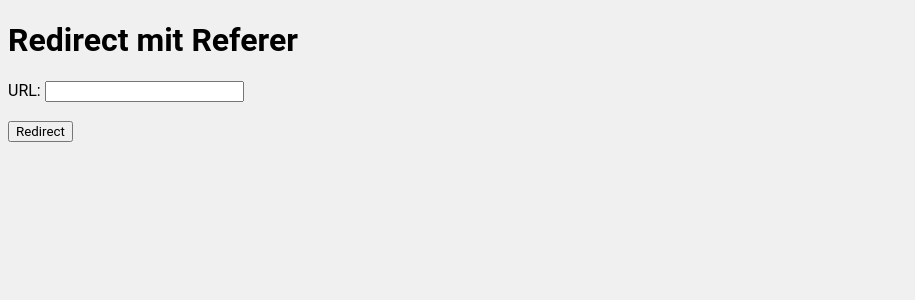
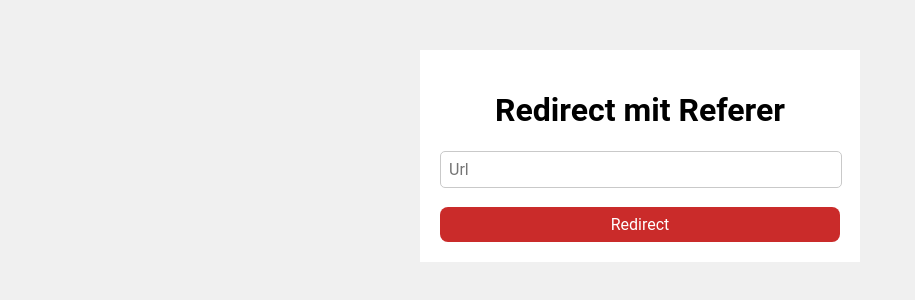
Before and after one commit to EliasPeeters/redirectWithReferer, a plain HTML site: page index.html in a window 1280 px wide. Shown: the whole page, without its empty margins (0-915 px from the left). Drawn offline with Linux system fonts and the light colour scheme.

Commit message:
improved styling

```diff
--- a/index.html
+++ b/index.html
@@ -11,17 +11,58 @@
 
         body {
             background-color: rgb(240, 240, 240);
+            margin: 0;
+            display: flex;
+            justify-content: center;
+        }
+
+
+        #mainContent {
+            margin-top: 50px;
+            background-color: white;
+            padding: 20px;
+            width: 80%;
+            max-width: 400px;
+        }
+
+        h1 {
+            text-align: center;
+        }
+
+        input {
+            border-radius: 5px;
+            padding: 8px;
+            border:1px solid #cccccc;
+            border-color: rgb(201, 201, 201);
+            width: calc(100% - 16px);
+            font-size: 16px;
+        }
+
+        input:focus {
+            outline: none !important;
+        }
+
+        button {
+            background-color: rgb(202, 43, 42);
+            border: none;
+            color: white;
+            width: 100%;
+            padding: 8px;
+            border-radius: 8px;
+            font-size: 16px;
         }
     </style>
 </head>
 <body>
-    <h1>Redirect mit Referer</h1>
-    <form id="redirectForm">
-        <label for="url">URL:</label>
-        <input type="text" id="url" name="url" required>
-        <br><br>
-        <button type="button" onclick="redirect()">Redirect</button>
-    </form>
+        <div id="mainContent">
+            <h1>Redirect mit Referer</h1>
+            <form id="redirectForm">
+
+                <input placeholder="Url" type="text" id="url" name="url" required>
+                <br><br>
+                <button type="button" onclick="redirect()">Redirect</button>
+            </form>
+        </div>
 
     <script>
         function redirect() {
```
